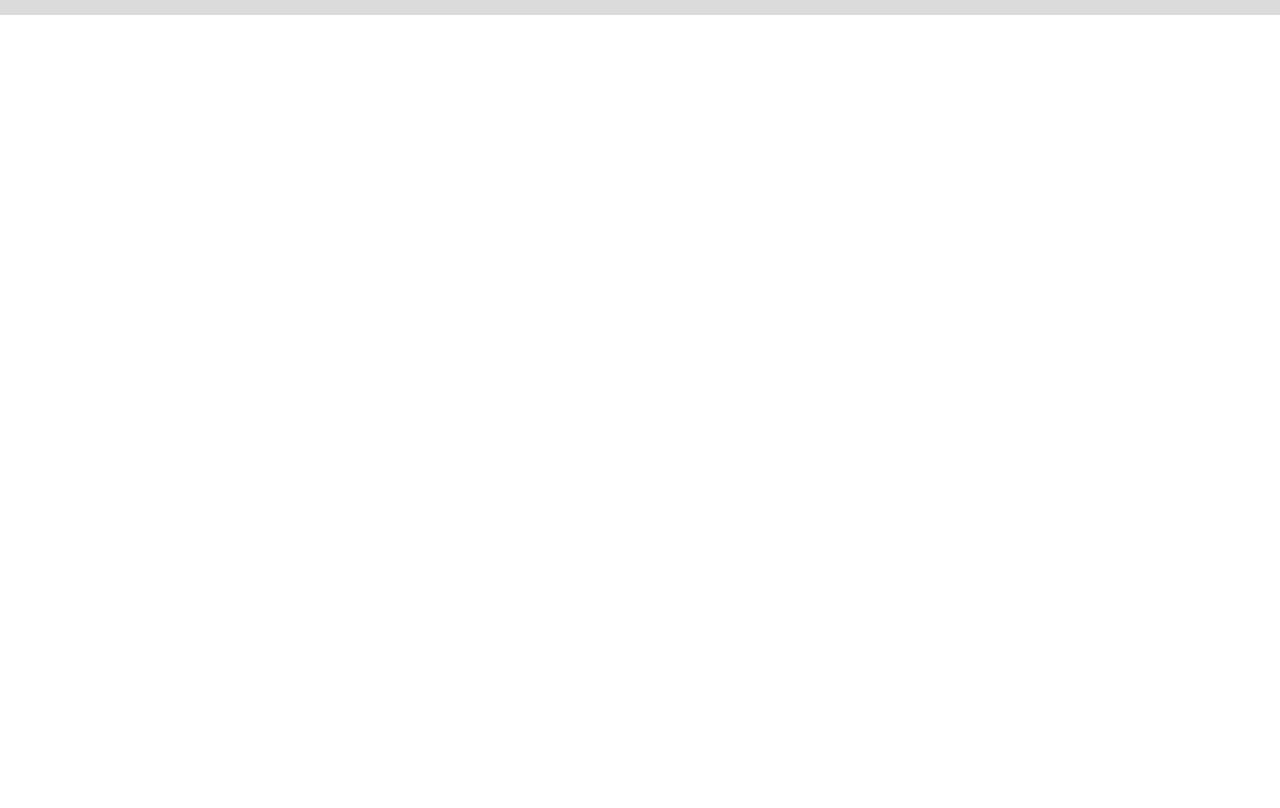
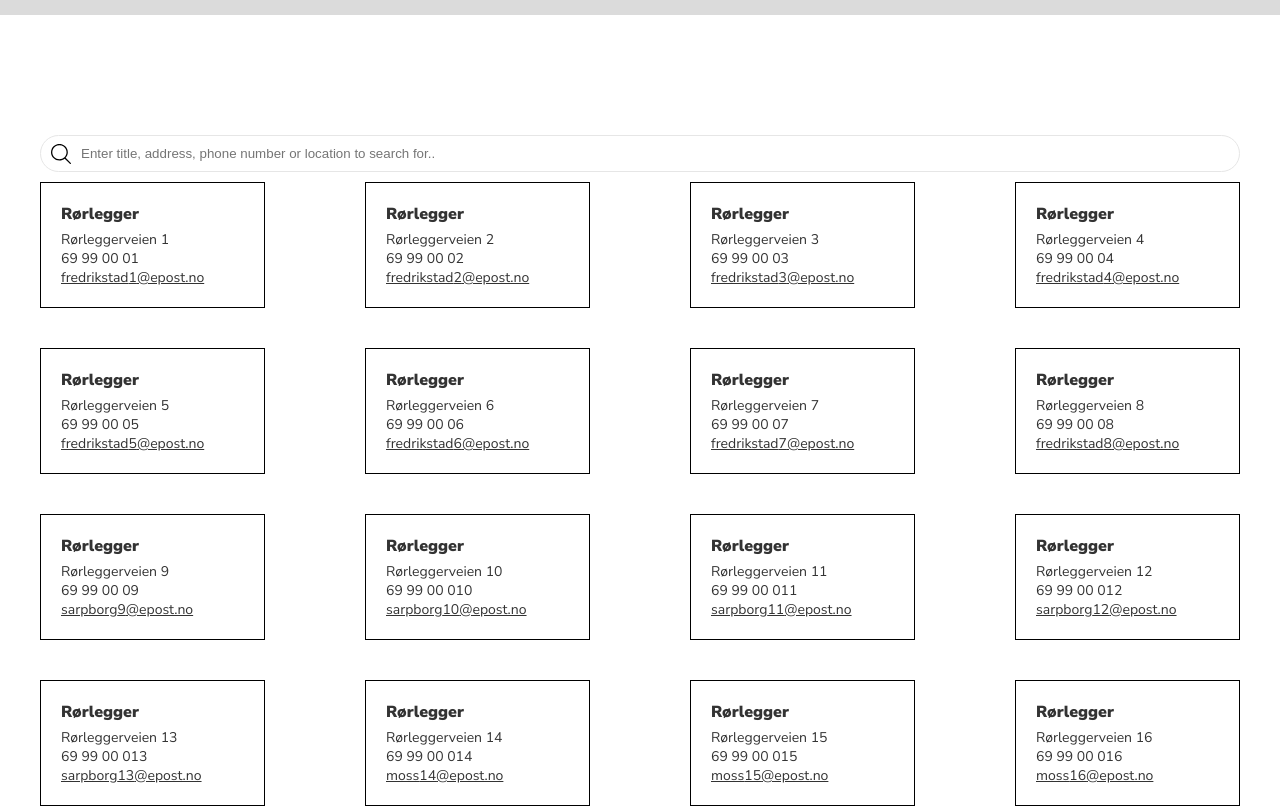
Before and after one commit to TheWoakus/WebApplikasjon-Eksamen, a React app in the folder client/: page /kontorer in a window 1280 px wide. Shown: the part 360-1168 px from the top of the page. Before the commit the page ends 800 px from the top, so only its background shows below. Built offline with nearby package versions, Linux system fonts and the light colour scheme.

Commit message:
Offices - Can display a list of all locations and search. Needs work.

```diff
--- a/client/index.html
+++ b/client/index.html
@@ -16,7 +16,7 @@
 
 		#nojs {
 			max-width: 50%;
-			margin: 40% auto 20px auto;
+			margin: 25% auto 20px auto;
 			padding: 40px;
 			text-align: center;
 			box-shadow: 0px 6px 10px #00000019;
--- /dev/null
+++ b/client/src/assets/js/allLocations.js
@@ -0,0 +1,149 @@
+export const allLocations = {
+	fredrikstad1: {
+		id: "1",
+		title: 'Rørlegger',
+		address: 'Rørleggerveien',
+		phone: '69 99 00 0',
+		location: 'fredrikstad'
+	},
+	fredrikstad2: {
+		id: "2",
+		title: 'Rørlegger',
+		address: 'Rørleggerveien',
+		phone: '69 99 00 0',
+		location: 'fredrikstad'
+	},
+	fredrikstad3: {
+		id: "3",
+		title: 'Rørlegger',
+		address: 'Rørleggerveien',
+		phone: '69 99 00 0',
+		location: 'fredrikstad'
+	},
+	fredrikstad4: {
+		id: "4",
+		title: 'Rørlegger',
+		address: 'Rørleggerveien',
+		phone: '69 99 00 0',
+		location: 'fredrikstad'
+	},
+	fredrikstad5: {
+		id: "5",
+		title: 'Rørlegger',
+		address: 'Rørleggerveien',
+		phone: '69 99 00 0',
+		location: 'fredrikstad'
+	},
+	fredrikstad6: {
+		id: "6",
+		title: 'Rørlegger',
+		address: 'Rørleggerveien',
+		phone: '69 99 00 0',
+		location: 'fredrikstad'
+	},
+	fredrikstad7: {
+		id: "7",
+		title: 'Rørlegger',
+		address: 'Rørleggerveien',
+		phone: '69 99 00 0',
+		location: 'fredrikstad'
+	},
+	fredrikstad8: {
+		id: "8",
+		title: 'Rørlegger',
+		address: 'Rørleggerveien',
+		phone: '69 99 00 0',
+		location: 'fredrikstad'
+	},
+	sarpsborg1: {
+		id: "9",
+		title: 'Rørlegger',
+		address: 'Rørleggerveien',
+		phone: '69 99 00 0',
+		location: 'sarpborg'
+	},
+	sarpsborg2: {
+		id: "10",
+		title: 'Rørlegger',
+		address: 'Rørleggerveien',
+		phone: '69 99 00 0',
+		location: 'sarpborg'
+	},
+	sarpsborg3: {
+		id: "11",
+		title: 'Rørlegger',
+		address: 'Rørleggerveien',
+		phone: '69 99 00 0',
+		location: 'sarpborg'
+	},
+	sarpsborg4: {
+		id: "12",
+		title: 'Rørlegger',
+		address: 'Rørleggerveien',
+		phone: '69 99 00 0',
+		location: 'sarpborg'
+	},
+	sarpsborg5: {
+		id: "13",
+		title: 'Rørlegger',
+		address: 'Rørleggerveien',
+		phone: '69 99 00 0',
+		location: 'sarpborg'
+	},
+	moss1: {
+		id: "14",
+		title: 'Rørlegger',
+		address: 'Rørleggerveien',
+		phone: '69 99 00 0',
+		location: 'moss'
+	},
+	moss2: {
+		id: "15",
+		title: 'Rørlegger',
+		address: 'Rørleggerveien',
+		phone: '69 99 00 0',
+		location: 'moss'
+	},
+	moss3: {
+		id: "16",
+		title: 'Rørlegger',
+		address: 'Rørleggerveien',
+		phone: '69 99 00 0',
+		location: 'moss'
+	},
+	moss4: {
+		id: "17",
+		title: 'Rørlegger',
+		address: 'Rørleggerveien',
+		phone: '69 99 00 0',
+		location: 'moss'
+	},
+	oslo1: {
+		id: "18",
+		title: 'Rørlegger',
+		address: 'Rørleggerveien',
+		phone: '69 99 00 0',
+		location: 'oslo'
+	},
+	oslo2: {
+		id: "19",
+		title: 'Rørlegger',
+		address: 'Rørleggerveien',
+		phone: '69 99 00 0',
+		location: 'oslo'
+	},
+	oslo3: {
+		id: "20",
+		title: 'Rørlegger',
+		address: 'Rørleggerveien',
+		phone: '69 99 00 0',
+		location: 'oslo'
+	},
+	oslo4: {
+		id: "21",
+		title: 'Rørlegger',
+		address: 'Rørleggerveien',
+		phone: '69 99 00 0',
+		location: 'oslo'
+	},
+};
--- a/client/src/assets/scss/style.scss
+++ b/client/src/assets/scss/style.scss
@@ -17,9 +17,11 @@ body {
 	position: relative;
 	min-height: 100vh;;
 }
-
+#page_content, .officeContent {
+	max-width: 1200px;
+	padding-bottom: 60px;
+}
 #page_content {
-	max-width: 1200px;
 	margin: 40px auto;
 	display: grid;
 	grid-template-columns: 275px 275px 275px 275px;
@@ -29,8 +31,6 @@ body {
 		"kontorer kontakt kontakt kontakt"
 		"fagartikler fagartikler fagartikler fagartikler"
 		"footer footer footer footer";
-
-	padding-bottom: 60px;
 }
 
 #kontorer, #kontakt, #fagartikler {
@@ -61,3 +61,31 @@ body {
 #fagartikler {
 	grid-area: fagartikler;
 }
+
+.officeContent {
+	margin: 120px auto;
+}
+.branch {
+	margin-bottom: 60px;
+}
+.listOfOffices {
+	display: grid;
+	grid-template-columns: 225px 225px 225px 225px;
+	grid-template-rows: auto;
+	grid-gap: 40px;
+	justify-content: space-between;
+}
+
+.searchbox {
+  width: 100%;
+  padding: 10px 20px 10px 40px;
+  border-radius: 20px;
+  border: 1px solid #E6E6E6;
+  outline: none;
+  margin: 10px 0;
+  background: url(../svg/search.svg);
+  background-repeat: no-repeat;
+  background-size: 20px;
+  background-position-x: 10px;
+  background-position-y: center;
+}
--- /dev/null
+++ b/client/src/components/Office.jsx
@@ -0,0 +1,50 @@
+import React from 'react';
+import styled from 'styled-components';
+
+const Section = styled.section`
+	border: 1px solid black;
+	padding: 20px;
+`;
+
+const Title = styled.p`
+	font-size: 16px;
+	font-weight: bold;
+	margin-top: 0;
+	margin-bottom: 5px;
+`;
+
+const Address = styled.p`
+	margin: 0;
+`;
+
+const Phone = styled.p`
+	margin: 0;
+`;
+
+const Mail = styled.a`
+	margin: 0;
+`;
+
+class Office extends React.Component {
+	render() {
+
+		return (
+			<>
+				{/* <Section>
+					<Title>{this.props.details.title} {this.props.details.id}</Title>
+					<Address>{this.props.details.address} {this.props.details.id}</Address>
+					<Phone>{this.props.details.phone}{this.props.details.id}</Phone>
+					<Mail href={`mailto:${this.props.details.location}${this.props.details.id}@epost.no`}>{this.props.details.location}{this.props.details.id}@epost.no</Mail>
+				</Section> */}
+				<Section>
+					<Title>{this.props.data.title} </Title>
+					<Address>{this.props.data.address} </Address>
+					<Phone>{this.props.data.phone}</Phone>
+					<Mail href={`mailto:${this.props.data.location}@epost.no`}>{this.props.details.location}@epost.no</Mail>
+				</Section>
+			</>
+		)
+	}
+}
+
+export default Office;
--- a/client/src/components/PageFooter.jsx
+++ b/client/src/components/PageFooter.jsx
@@ -18,8 +18,8 @@ const PageFooter = () => (
 	<Footer>
 		<p>Orgnr: 007 007 007</p>
 		{/* <p><a href="mailto:lg@lgror.no">lg@lgror.no</a></p> */}
-		<a href="mailto:lg@lgror.no" class="mail">lg@lgror.no</a>
-		<a href="callto:99000000" class="phone">99 00 00 00</a>
+		<a href="mailto:lg@lgror.no" className="mail">lg@lgror.no</a>
+		<a href="callto:99000000" className="phone">99 00 00 00</a>
 	</Footer>
 );
 
--- /dev/null
+++ b/client/src/components/Search.jsx
@@ -0,0 +1,20 @@
+import React from 'react';
+
+class Search extends React.Component {
+	search(event) {
+		let keyword = event.target.value;
+		this.props.search(keyword);
+	}
+
+	render() {
+		return (
+			<input
+				type="text"
+				className="searchbox"
+				placeholder="Enter title, address, phone number or location to search for.."
+				onChange={(e) => this.search(e)}
+			/>
+		);
+	}
+}
+export default Search;
--- a/client/src/pages/Fagartikler.jsx
+++ b/client/src/pages/Fagartikler.jsx
@@ -1,11 +1,13 @@
 import React from 'react';
+
 import PageHeader from '../components/PageHeader';
-
+import PageFooter from '../components/PageFooter';
 class Fagartikler extends React.Component {
 	render() {
 		return (
 			<>
 				<PageHeader title="Fagartikler" />
+				<PageFooter />
 			</>
 		)
 	}
--- a/client/src/pages/Kontakt.jsx
+++ b/client/src/pages/Kontakt.jsx
@@ -1,11 +1,14 @@
 import React from 'react';
+
 import PageHeader from '../components/PageHeader';
+import PageFooter from '../components/PageFooter';
 
 class Kontakt extends React.Component {
 	render() {
 		return (
 			<>
 				<PageHeader title="Kontakt oss" />
+				<PageFooter />
 			</>
 		)
 	}
--- a/client/src/pages/Kontorer.jsx
+++ b/client/src/pages/Kontorer.jsx
@@ -1,11 +1,134 @@
 import React from 'react';
+import styled from 'styled-components'
+
 import PageHeader from '../components/PageHeader';
+import PageFooter from '../components/PageFooter';
+import Office from '../components/Office';
+import Search from '../components/Search';
+
+import { allLocations} from '../assets/js/allLocations';
+
+const Section = styled.section`
+	border: 1px solid black;
+	padding: 20px;
+`;
+
+const Title = styled.p`
+	font-size: 16px;
+	font-weight: bold;
+	margin-top: 0;
+	margin-bottom: 5px;
+`;
+
+const Address = styled.p`
+	margin: 0;
+`;
+
+const Phone = styled.p`
+	margin: 0;
+`;
+
+const Mail = styled.a`
+	margin: 0;
+`;
 
 class Kontorer extends React.Component {
+	constructor() {
+		super();
+
+		this.loadSamples = this.loadSamples.bind(this);
+		this.search = this.search.bind(this);
+
+		this.state = {
+			theOffices: {},
+			allLocations: {},
+			search: null,
+		};
+	}
+
+	componentDidMount() {
+		this.loadSamples();
+	}
+
+	loadSamples() {
+		this.setState({
+			allLocations: allLocations,
+
+		});
+	}
+
+	generateOffices() {
+		const offices = Object.keys(this.state.theOffices);
+		if (offices.length > 0) {
+			const office = Object.keys(this.state.theOffices)
+			.map((key) => (
+				<Office
+					key={key}
+					keyID={key}
+					details={this.state.theOffices[key]}
+				/>
+			));
+			return office;
+		}
+		return <h2>Her var det tomt..</h2>
+	}
+
+	search(keyword) {
+		this.setState({ search: keyword });
+	}
+
 	render() {
+
+		const allOfficeLocations = Object.values(this.state.allLocations)
+			.filter((data) => {
+				if (this.state.search == null) {
+					return data;
+				}
+				if (
+					data.title
+						.toLowerCase()
+						.includes(this.state.search.toLowerCase()) ||
+					data.address
+						.toLowerCase()
+						.includes(this.state.search.toLowerCase()) ||
+					data.phone
+						.toLowerCase()
+						.includes(this.state.search.toLowerCase()) ||
+					data.location
+						.toLowerCase()
+						.includes(this.state.search.toLowerCase())
+				) {
+					return data;
+				}
+			})
+			.map((data) => (
+				<Section>
+					<Title>{data.title}</Title>
+					<Address>{data.address} {data.id}</Address>
+					<Phone>{data.phone}{data.id}</Phone>
+					<Mail href={`mailto:${data.location}${data.id}@epost.no`}>{data.location}{data.id}@epost.no</Mail>
+				</Section>
+				// <Office
+				// 	title={data.title}
+				// 	address={data.address}
+				// 	phone={data.phone}
+				// 	location={data.location}
+				// />
+			))
+
 		return (
 			<>
 				<PageHeader title="Våre kontorer" />
+
+				<section className="officeContent">
+					<Search search={this.search} />
+					<section className="branch">
+						<section className="listOfOffices">
+							{allOfficeLocations}
+						</section>
+					</section>
+				</section>
+				<PageFooter />
 			</>
 		)
 	}
--- a/client/src/pages/Logginn.jsx
+++ b/client/src/pages/Logginn.jsx
@@ -1,11 +1,14 @@
 import React from 'react';
+
 import PageHeader from '../components/PageHeader';
+import PageFooter from '../components/PageFooter';
 
 class Logginn extends React.Component {
 	render() {
 		return (
 			<>
 				<PageHeader title="Logg inn" />
+				<PageFooter />
 			</>
 		)
 	}
```
Also changed, not shown: client/src/assets/js/theOfficesList.js (added, +59 -0 lines), client/src/components/OfficeLocation.jsx (added, +18 -0 lines).
